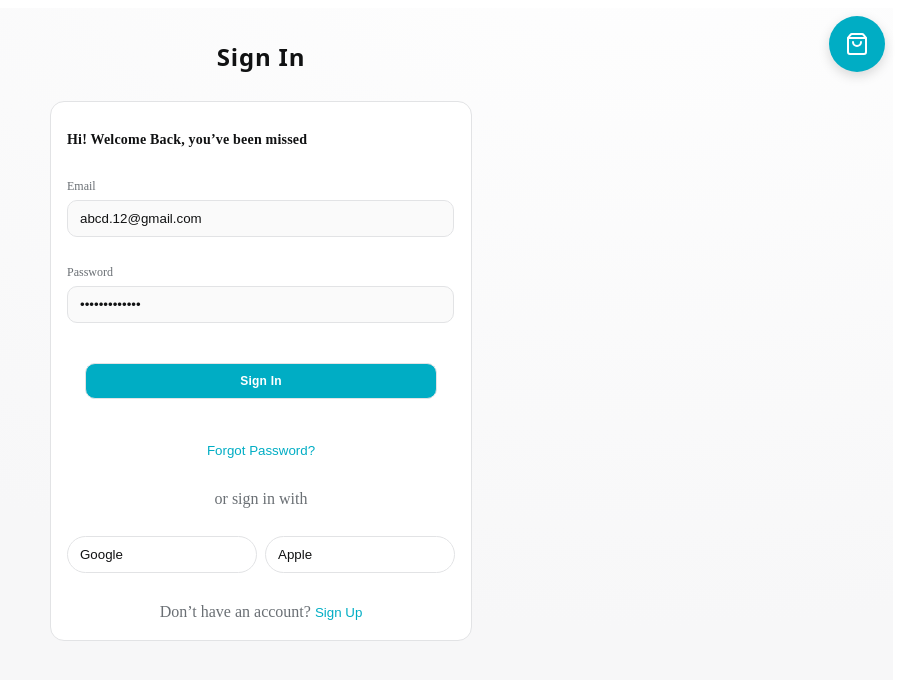
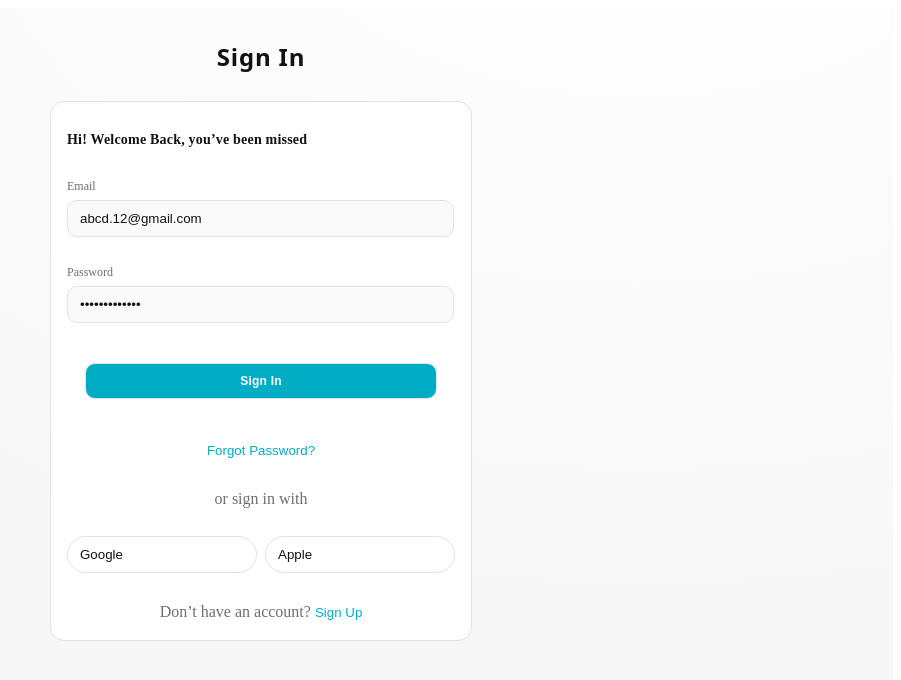
Before and after one commit to monavi77/dtrmnd2webdev, a React (Vite) app: page /login in a window 1280 px wide. Shown: the top 680 px of the page, without its empty margins (379-1280 px from the left). Built offline with nearby package versions, Linux system fonts and the light colour scheme.

Commit message:
Fixed cart button

```diff
--- a/src/App.jsx
+++ b/src/App.jsx
@@ -1,4 +1,4 @@
-import { BrowserRouter, Routes, Route, Navigate } from "react-router-dom";
+import { BrowserRouter, Routes, Route, Navigate, useLocation } from "react-router-dom";
 import { CartProvider, useCart } from "./context/CartContext";
 import { FavoritesProvider } from "./context/FavoritesContext";
 import Login from "./pages/Login";
@@ -14,6 +14,8 @@ import FloatingBagButton from "./components/FloatingBagButton";
 
 function AppContent() {
   const { isOverlayOpen, setIsOverlayOpen } = useCart();
+  const location = useLocation();
+  const isLoginPage = location.pathname === "/login" || location.pathname === "/";
 
   return (
     <>
@@ -32,7 +34,7 @@ function AppContent() {
           element={<OrderConfirmation />}
         />
       </Routes>
-      <FloatingBagButton />
+      {!isLoginPage && <FloatingBagButton />}
       <BagOverlay
         isOpen={isOverlayOpen}
         onClose={() => setIsOverlayOpen(false)}
```
